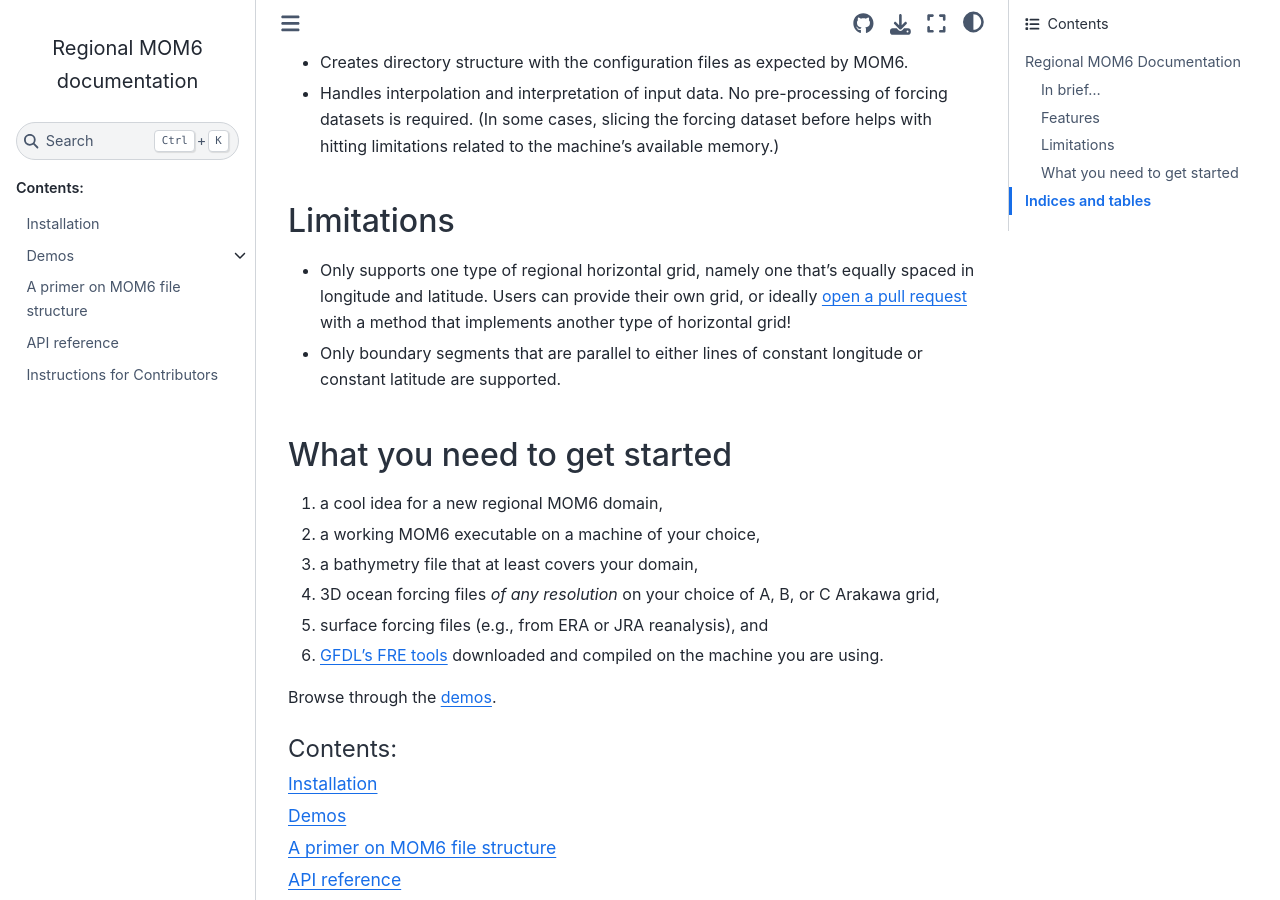
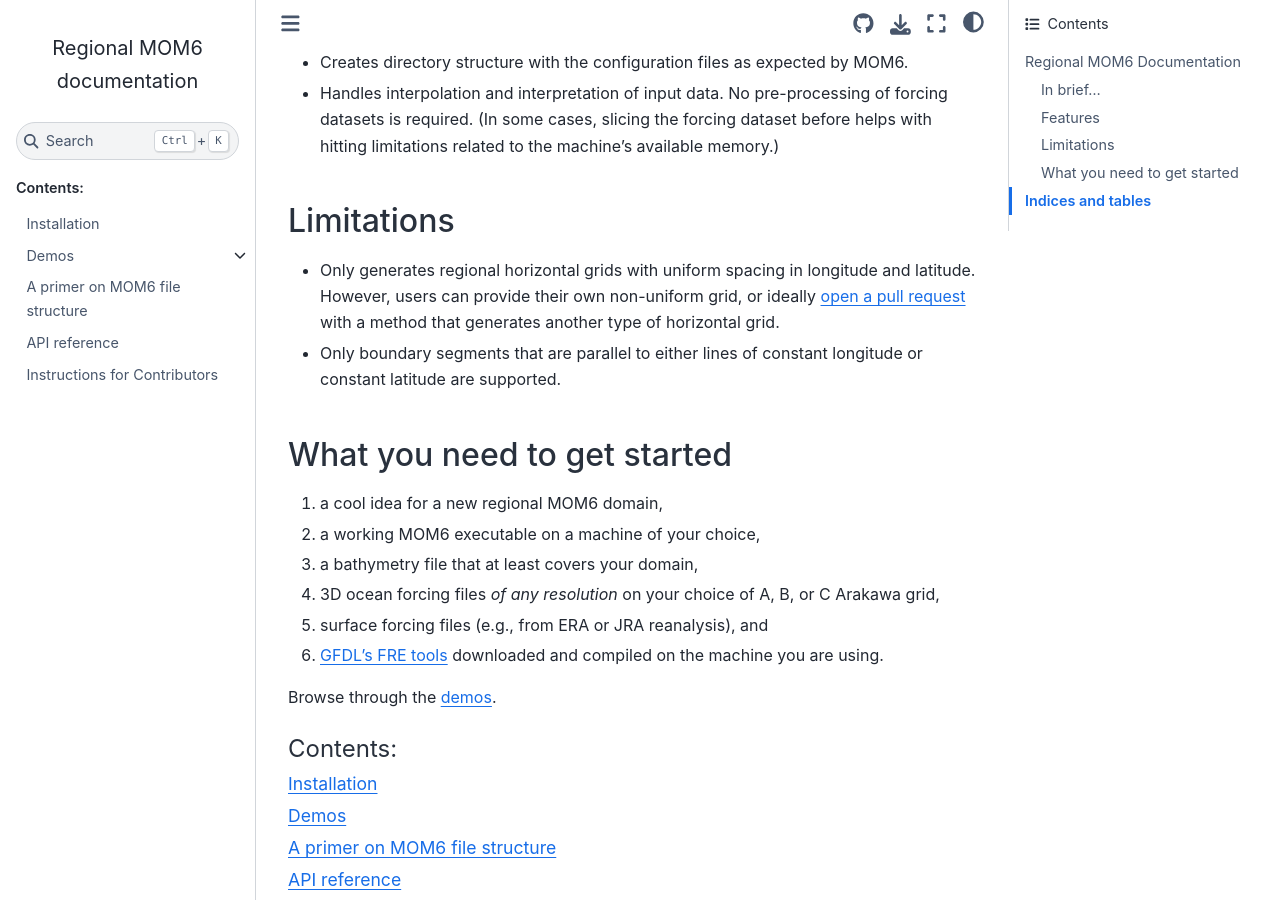
Before and after one commit to COSIMA/regional-mom6, a Sphinx documentation site: the page built from docs/index.rst, in a window 1280 px wide and 900 px high, scrolled down 790 px. Built offline with Sphinx 7.4.7 and the Sphinx Book theme 1.1.4, drawn with Linux system fonts in a browser that asks for light colours; pages that are not in the unit, such as notebooks, are missing from menus.

Commit message:
Clarify grid limitations in doc index.rst

```diff
--- a/docs/index.rst
+++ b/docs/index.rst
@@ -35,9 +35,9 @@ Features
 Limitations
 ------------
 
-- Only supports one type of regional horizontal grid, namely one that's equally spaced in longitude
-  and latitude. Users can provide their own grid, or ideally `open a pull request`_ with a method
-  that implements another type of horizontal grid!
+- Only generates regional horizontal grids with uniform spacing in longitude and latitude.
+  However, users can provide their own non-uniform grid, or ideally `open a pull request`_ with a method
+  that generates another type of horizontal grid.
 - Only boundary segments that are parallel to either lines of constant longitude or constant latitude
   are supported.
 
```
